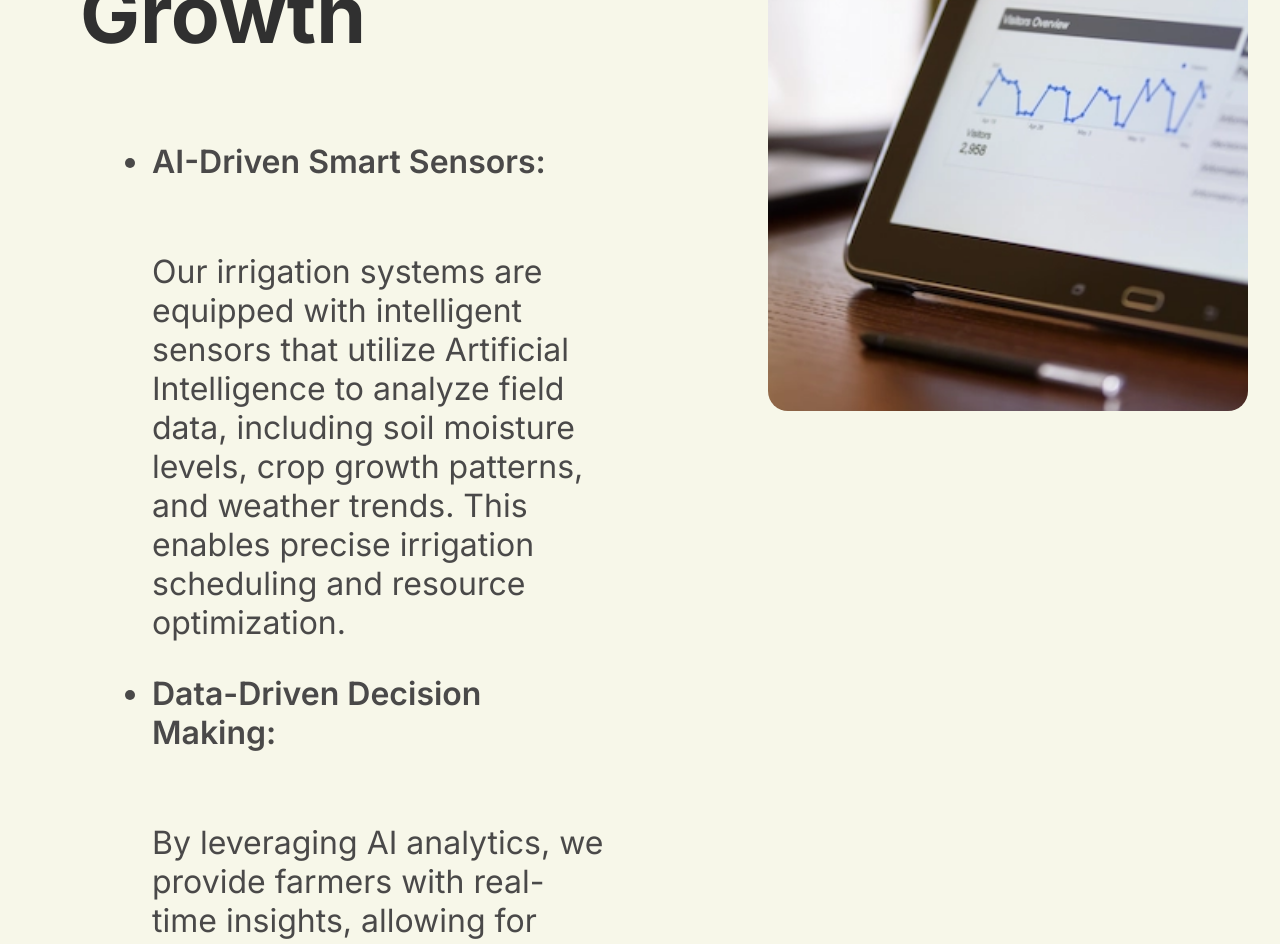
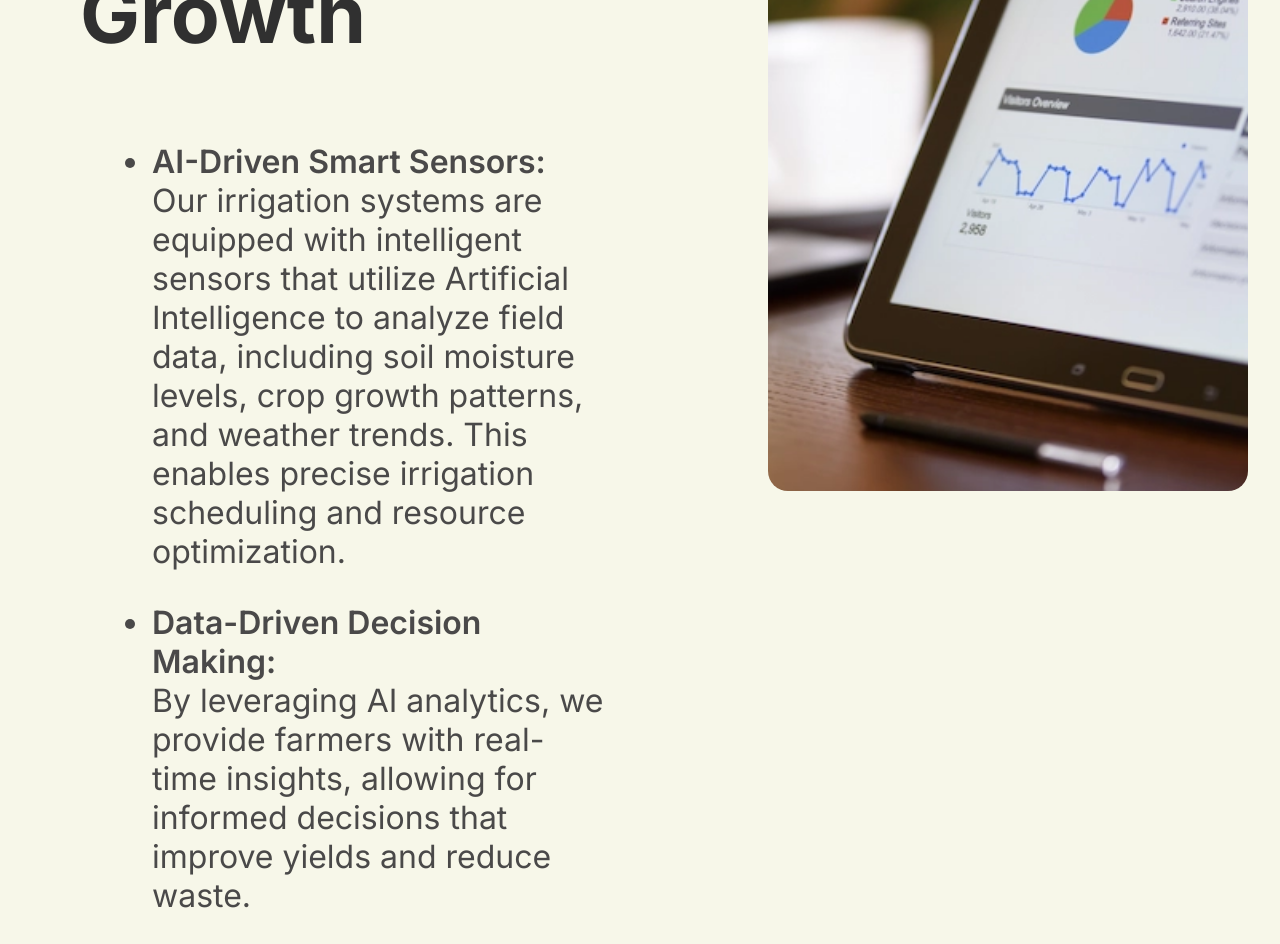
Before and after one commit to Leeobenga/kijani-tech, a React (Vite) app: page /solutions in a window 1280 px wide. Shown: the part 3102-4046 px from the top of the page. Built offline with nearby package versions, Linux system fonts and the light colour scheme.

Commit message:
updating solutions.jsx

```diff
--- a/src/pages/solutions.jsx
+++ b/src/pages/solutions.jsx
@@ -57,14 +57,14 @@ const Solution = () => {
                         <h1>Technology-Driven Growth</h1>
                         <ul>
                             <li>
-                                <p className="techInsight">AI-Driven Smart Sensors:</p><br />
+                                <span className="techInsight">AI-Driven Smart Sensors:</span><br />
                                 Our irrigation systems are equipped with intelligent sensors that
                                 utilize Artificial Intelligence to analyze field data, including
                                 soil moisture levels, crop growth patterns, and weather trends.
                                 This enables precise irrigation scheduling and resource optimization.
                             </li>
                             <li>
-                                <p className="techInsight">Data-Driven Decision Making:</p><br />
+                                <span className="techInsight">Data-Driven Decision Making:</span><br />
                                 By leveraging AI analytics, we provide farmers with real-time insights,
                                 allowing for informed decisions that improve yields and reduce waste.
                             </li>
--- a/src/solutions.css
+++ b/src/solutions.css
@@ -55,6 +55,10 @@
     height: 40rem;
     object-fit: cover;
     border-radius: 20px
+}
+
+.tech-img {
+  margin-top: 5rem
 }
 
 .techInsight {
```
